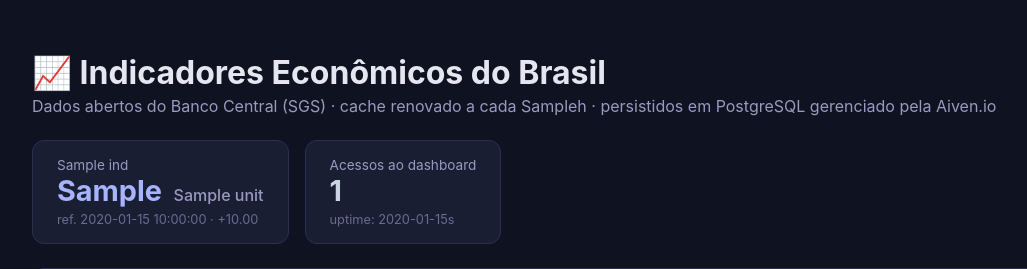
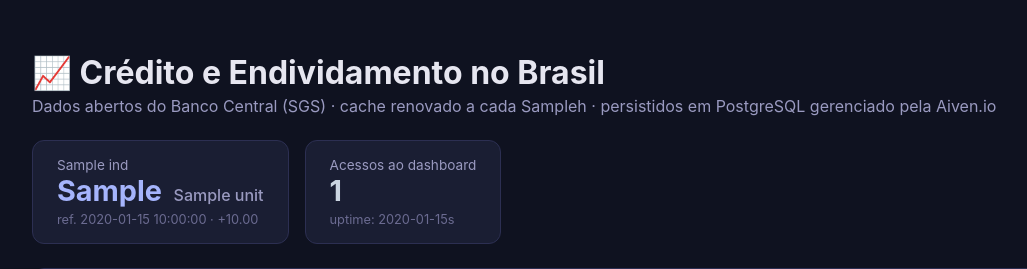
Before and after one commit to Zasyhu/aiven-devops-pipeline-main, a Flask app: template app/templates/dashboard.html in a window 1280 px wide. Shown: the top 269 px of the page, without its empty margins (0-1027 px from the left). Run offline with Flask 3, Linux system fonts and the light colour scheme; the template is opened without the code that fills it: most values are stand-ins (such as "Sample title", 1, 10 or a date in 2020); some libraries are stand-ins or nearby versions.

Commit message:
Dashboard de crédito e endividamento

```diff
--- a/app/app.py
+++ b/app/app.py
@@ -98,7 +98,7 @@ def get_dashboard_data():
                 "latest_value": round(float(latest["value"]), meta["casas"]) if latest else None,
                 "latest_date": latest["ref_date"].strftime("%d/%m/%Y") if latest else None,
                 "delta": delta,
-                "labels": [r["ref_date"].strftime("%d/%m") for r in rows],
+                "labels": [r["ref_date"].strftime("%m/%Y") for r in rows],
                 "values": [round(float(r["value"]), meta["casas"]) for r in rows],
             }
         )
--- a/app/bcb_client.py
+++ b/app/bcb_client.py
@@ -17,9 +17,9 @@ DB_URL = os.environ.get("AIVEN_DB_URL")
 # Séries do SGS/BCB — dados abertos, sem autenticação.
 # Referência completa de códigos: https://www3.bcb.gov.br/sgspub
 SERIES = {
-    1:   {"name": "Dólar comercial (venda)", "unit": "R$", "casas": 4},
-    432: {"name": "Meta Selic definida pelo Copom", "unit": "% a.a.", "casas": 2},
-    433: {"name": "IPCA - variação mensal", "unit": "%", "casas": 2},
+    20539: {"name": "Saldo da carteira de crédito", "unit": "R$ mi", "casas": 0},
+    21082: {"name": "Inadimplência do crédito", "unit": "%", "casas": 2},
+    29037: {"name": "Endividamento das famílias (% da renda)", "unit": "%", "casas": 2},
 }
 POINTS_PER_SERIES = 30
 
@@ -120,7 +120,7 @@ def fetch_series_from_bcb(series_code: int, n: int = POINTS_PER_SERIES):
     isso usamos aqui o endpoint padrão com `dataInicial`/`dataFinal`, que
     funciona normalmente, e pegamos só os últimos N pontos retornados.
     """
-    days_back = n * 3  # margem folgada: nem todo dia tem valor (fins de semana, feriados etc.)
+    days_back = n * 35  # margem folgada: nem todo dia tem valor (fins de semana, feriados etc.)
     today = datetime.date.today()
     start = today - datetime.timedelta(days=days_back)
 
--- a/app/templates/dashboard.html
+++ b/app/templates/dashboard.html
@@ -2,13 +2,13 @@
 <html lang="pt-BR">
 <head>
   <meta charset="UTF-8">
-  <title>Dashboard — Indicadores Econômicos (Dados Abertos BCB)</title>
+  <title>Dashboard — Crédito e Endividamento no Brasil (Dados Abertos BCB)</title>
   <link rel="stylesheet" href="{{ url_for('static', filename='style.css') }}">
   <script src="https://cdnjs.cloudflare.com/ajax/libs/Chart.js/4.4.0/chart.umd.min.js"></script>
 </head>
 <body>
   <header>
-    <h1>📈 Indicadores Econômicos do Brasil</h1>
+     <h1>📈 Crédito e Endividamento no Brasil</h1>
     <p class="subtitle">
       Dados abertos do Banco Central (SGS) · cache renovado a cada {{ data.cache_hours }}h ·
       persistidos em PostgreSQL gerenciado pela Aiven.io
```
Also changed, not shown: .github/workflows/ci-cd.yml.
